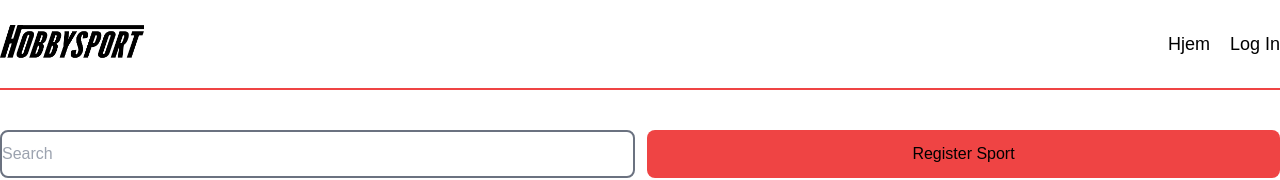
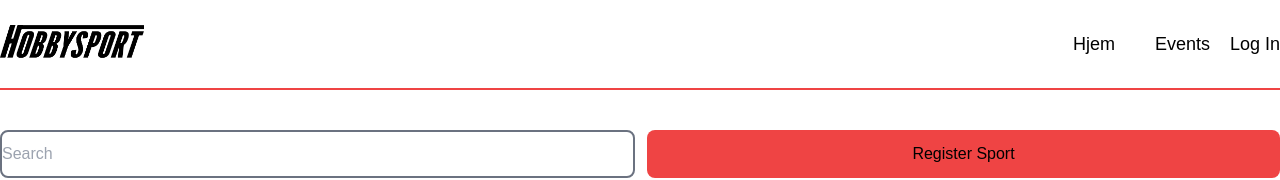
Before and after one commit to rosenbaek/hobbysport, a React (Create React App) app: page / in a window 1280 px wide. Shown: the top 180 px of the page. Built offline with nearby package versions, Linux system fonts and the light colour scheme; no server answers; the database is empty.

Commit message:
event screen v1

```diff
--- a/src/App.js
+++ b/src/App.js
@@ -1,14 +1,15 @@
-import { Routes, Route, Link } from "react-router-dom";
-import "./App.css";
-import ProtectedScreen from "./screens/ProtectedScreen";
-import HomePage from "./screens/HomePage";
-import Navbar from "./components/Navbar";
-import { auth, firestore } from "./firebase";
+import { Routes, Route, Link } from 'react-router-dom';
+import './App.css';
+import ProtectedScreen from './screens/ProtectedScreen';
+import HomePage from './screens/HomePage';
+import Navbar from './components/Navbar';
+import { auth, firestore } from './firebase';
 
-import ProtectedRoute from "./components/ProtectedRoute";
-import { useAuthState } from "react-firebase-hooks/auth";
-import RegisterSport from "./screens/RegisterSport";
-import { ToastContainer, toast } from "react-toastify";
+import ProtectedRoute from './components/ProtectedRoute';
+import { useAuthState } from 'react-firebase-hooks/auth';
+import RegisterSport from './screens/RegisterSport';
+import { ToastContainer, toast } from 'react-toastify';
+import EventScreen from './screens/EventScreen';
 
 function App() {
   const [user] = useAuthState(auth);
@@ -18,6 +19,9 @@ function App() {
       <div className="container mx-auto">
         <Routes>
           <Route path="/" end element={<HomePage />} />
+
+          <Route path="/events" element={<EventScreen />} />
+
           <Route
             path="/protected"
             element={
--- a/src/components/Navbar.js
+++ b/src/components/Navbar.js
@@ -21,7 +21,9 @@ const Navbar = (props) => {
           <NavLink className="flex px-5 items-center" to="/">
             Hjem
           </NavLink>
-
+          <NavLink className="flex px-5 items-center" to="/events">
+            Events
+          </NavLink>
           {user === null ? (
             <SignIn auth={props.auth} />
           ) : (
--- /dev/null
+++ b/src/screens/EventScreen.js
@@ -0,0 +1,10 @@
+const EventScreen = () => {
+  return (
+    <div className="text-black">
+      EventScreen
+      <p>🔥 EVENTS! 🔥 </p>
+    </div>
+  );
+};
+
+export default EventScreen;
```
Also changed, not shown: src/screens/HomePage.js (+9 -9 lines). Lines whose indentation alone changed are shown as unchanged.
